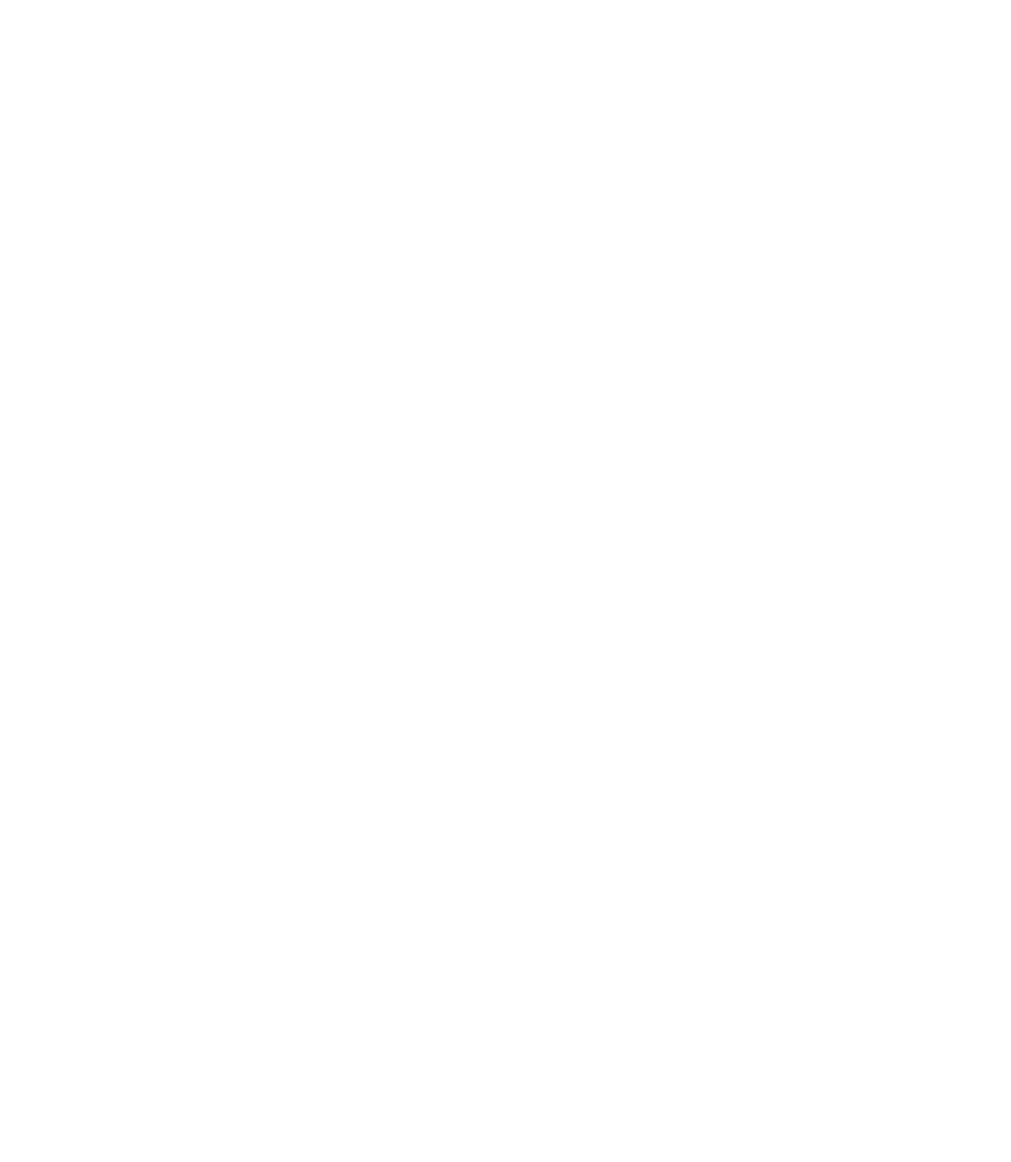
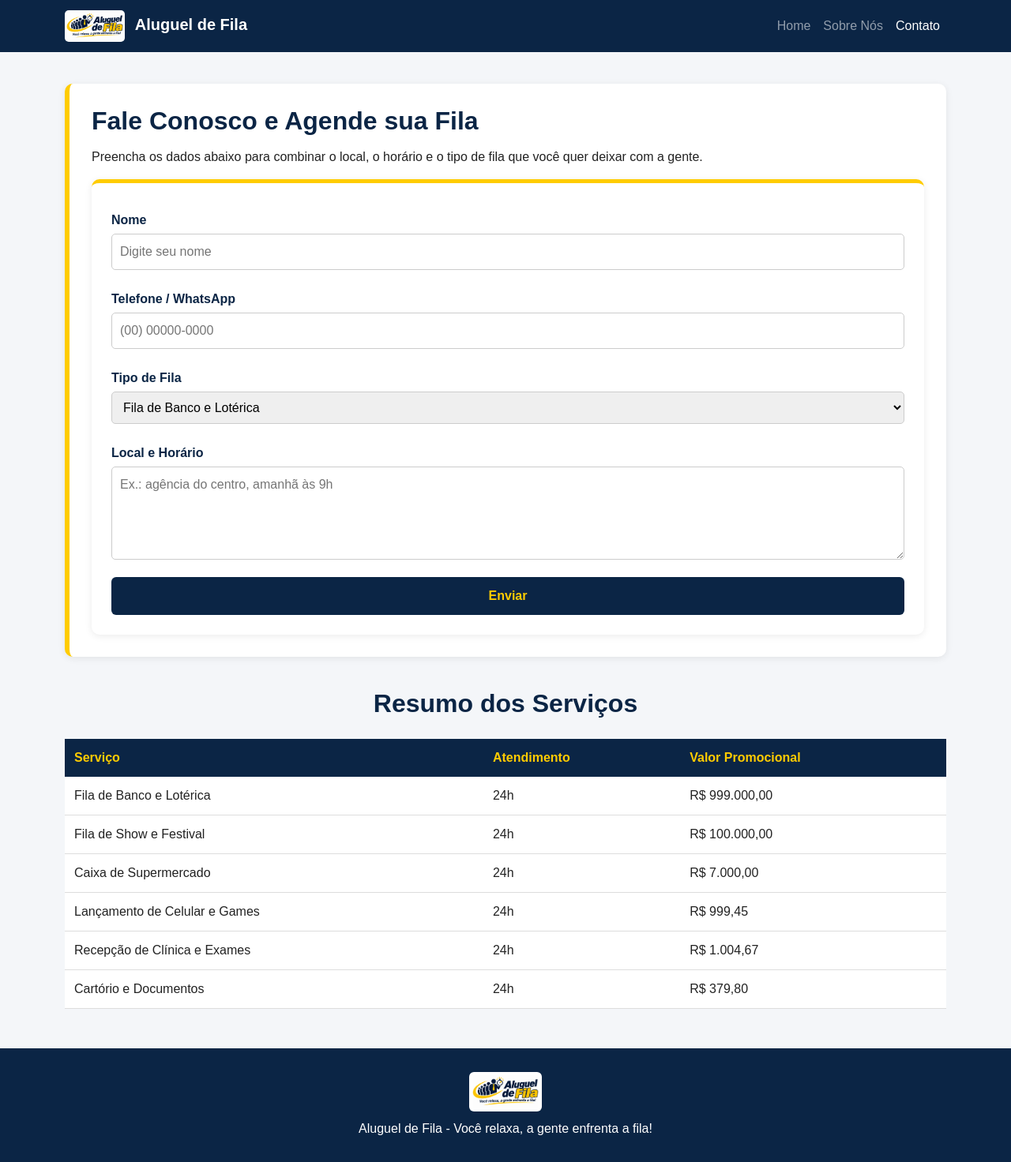
Before and after one commit to viniciuslimavieira1-dot/Projeto-Aluguel-Fila, a plain HTML site: page pages/contato.html in a window 1280 px wide. Shown: the whole page at 79% size. Before the commit the page ends 800 px from the top, so only its background shows below. Drawn offline with nearby package versions, Linux system fonts and the light colour scheme.

Commit message:
Estilização das páginas

```diff
--- a/pages/contato.html
+++ b/pages/contato.html
@@ -0,0 +1,121 @@
+<!DOCTYPE html>
+<html lang="pt-BR">
+<head>
+    <meta charset="UTF-8">
+    <meta name="viewport" content="width=device-width, initial-scale=1.0">
+    <title>Aluguel de Fila - Contato</title>
+    <link href="https://cdn.jsdelivr.net/npm/bootstrap@5.3.0/dist/css/bootstrap.min.css" rel="stylesheet">
+    <link rel="stylesheet" href="../style/style.css">
+</head>
+<body>
+
+    <header>
+        <nav class="navbar navbar-expand-lg navbar-dark">
+            <div class="container">
+                <a class="navbar-brand" href="../index.html">
+                    <img src="../img/logo.jpg" alt="Logo Aluguel de Fila">
+                    Aluguel de Fila
+                </a>
+                <button class="navbar-toggler" type="button" data-bs-toggle="collapse" data-bs-target="#menuNavegacao">
+                    <span class="navbar-toggler-icon"></span>
+                </button>
+                <div class="collapse navbar-collapse" id="menuNavegacao">
+                    <ul class="navbar-nav ms-auto">
+                        <li class="nav-item">
+                            <a class="nav-link" href="../index.html">Home</a>
+                        </li>
+                        <li class="nav-item">
+                            <a class="nav-link" href="../pages/sobre.html">Sobre Nós</a>
+                        </li>
+                        <li class="nav-item">
+                            <a class="nav-link active" href="../pages/contato.html">Contato</a>
+                        </li>
+                    </ul>
+                </div>
+            </div>
+        </nav>
+    </header>
+
+    <main class="container">
+        <section id="contato-box">
+            <h2>Fale Conosco e Agende sua Fila</h2>
+            <p>Preencha os dados abaixo para combinar o local, o horário e o tipo de fila que você quer deixar com a gente.</p>
+
+            <form>
+                <label for="nome">Nome</label>
+                <input type="text" id="nome" placeholder="Digite seu nome">
+
+                <label for="telefone">Telefone / WhatsApp</label>
+                <input type="text" id="telefone" placeholder="(00) 00000-0000">
+
+                <label for="servico">Tipo de Fila</label>
+                <select id="servico">
+                    <option>Fila de Banco e Lotérica</option>
+                    <option>Grade de Show e Festival</option>
+                    <option>Caixa de Supermercado</option>
+                    <option>Lançamento de Celular e Games</option>
+                    <option>Recepção de Clínica e Exames</option>
+                    <option>Cartório e Documentos</option>
+                </select>
+
+                <label for="mensagem">Local e Horário</label>
+                <textarea id="mensagem" rows="4" placeholder="Ex.: agência do centro, amanhã às 9h"></textarea>
+
+                <button>Enviar</button>
+            </form>
+        </section>
+
+        <section id="tabela-precos">
+            <h2>Resumo dos Serviços</h2>
+            <table>
+                <thead>
+                    <tr>
+                        <th>Serviço</th>
+                        <th>Atendimento</th>
+                        <th>Valor Promocional</th>
+                    </tr>
+                </thead>
+                <tbody>
+                    <tr>
+                        <td>Fila de Banco e Lotérica</td>
+                        <td>24h</td>
+                        <td>R$ 999.000,00</td>
+                    </tr>
+                    <tr>
+                        <td>Fila de Show e Festival</td>
+                        <td>24h</td>
+                        <td>R$ 100.000,00</td>
+                    </tr>
+                    <tr>
+                        <td>Caixa de Supermercado</td>
+                        <td>24h</td>
+                        <td>R$ 7.000,00</td>
+                    </tr>
+                    <tr>
+                        <td>Lançamento de Celular e Games</td>
+                        <td>24h</td>
+                        <td>R$ 999,45</td>
+                    </tr>
+                    <tr>
+                        <td>Recepção de Clínica e Exames</td>
+                        <td>24h</td>
+                        <td>R$ 1.004,67</td>
+                    </tr>
+                    <tr>
+                        <td>Cartório e Documentos</td>
+                        <td>24h</td>
+                        <td>R$ 379,80</td>
+                    </tr>
+                </tbody>
+            </table>
+        </section>
+    </main>
+
+    <footer>
+        <img src="../img/logo.jpg" alt="Logo Aluguel de Fila">
+        <p>Aluguel de Fila - Você relaxa, a gente enfrenta a fila!</p>
+    </footer>
+
+    <script src="https://cdn.jsdelivr.net/npm/bootstrap@5.3.0/dist/js/bootstrap.bundle.min.js"></script>
+</body>
+</html>
--- a/style/style.css
+++ b/style/style.css
@@ -0,0 +1,269 @@
+body {
+    font-family: Arial, Helvetica, sans-serif;
+    background-color: #f4f6f9;
+    color: #222222;
+    margin: 0;
+    padding: 0;
+}
+
+header {
+    background-color: #0b2545;
+}
+
+nav a {
+    color: #ffffff;
+    font-weight: bold;
+}
+
+nav a:hover {
+    color: #ffcc00;
+}
+
+nav img {
+    height: 40px;
+    width: auto;
+    background-color: #ffffff;
+    padding: 2px;
+    border-radius: 5px;
+    margin-right: 8px;
+}
+
+#topo-banner {
+    position: relative;
+    width: 100%;
+}
+
+#topo-banner img:first-child {
+    width: 100%;
+    height: 380px;
+    object-fit: cover;
+    display: block;
+}
+
+#topo-banner img:nth-child(2) {
+    position: absolute;
+    top: 15px;
+    right: 15px;
+    width: 105px;
+    height: auto;
+    background-color: #ffffff;
+    padding: 6px;
+    border-radius: 8px;
+    box-shadow: 0 4px 8px rgba(0, 0, 0, 0.35);
+}
+
+#topo-banner h2 {
+    position: absolute;
+    bottom: 14px;
+    left: 16px;
+    transform: none;
+    background-color: #0b2545;
+    color: #ffcc00;
+    padding: 8px 14px;
+    border: 2px solid #ffcc00;
+    border-radius: 6px;
+    font-size: 15px;
+    font-weight: bold;
+    text-align: left;
+    margin: 0;
+    max-width: 310px;
+}
+
+section {
+    margin-top: 40px;
+    margin-bottom: 40px;
+}
+
+#sobre-empresa,
+#historia-empresa,
+#sobre-topo,
+#contato-box {
+    background-color: #ffffff;
+    padding: 28px;
+    border-radius: 10px;
+    border-left: 6px solid #ffcc00;
+    box-shadow: 0 2px 10px rgba(0, 0, 0, 0.08);
+}
+
+#sobre-topo {
+    text-align: center;
+    border-left: none;
+    border-bottom: 5px solid #ffcc00;
+}
+
+#sobre-topo h1 {
+    color: #0b2545;
+    font-weight: bold;
+    margin-bottom: 8px;
+}
+
+#sobre-empresa h2,
+#historia-empresa h2,
+#contato-box h2 {
+    color: #0b2545;
+    font-weight: bold;
+    margin-bottom: 15px;
+}
+
+#sobre-empresa img,
+#sobre-topo img {
+    max-width: 160px;
+    height: auto;
+    display: block;
+    margin-top: 15px;
+}
+
+#sobre-topo img {
+    margin-left: auto;
+    margin-right: auto;
+}
+
+#vantagens h2,
+#servicos h2,
+#missao-visao h2,
+#como-funciona h2,
+#tabela-precos h2 {
+    color: #0b2545;
+    font-weight: bold;
+    text-align: center;
+    margin-bottom: 25px;
+}
+
+#vantagens > div,
+#missao-visao > div {
+    display: grid;
+    grid-template-columns: repeat(3, 1fr);
+    gap: 20px;
+}
+
+#vantagens > div > div,
+#missao-visao > div > div {
+    background-color: #ffffff;
+    padding: 20px;
+    border-radius: 8px;
+    border-top: 4px solid #ffcc00;
+    box-shadow: 0 2px 8px rgba(0, 0, 0, 0.08);
+}
+
+#vantagens h3,
+#missao-visao h3 {
+    color: #0b2545;
+    font-size: 19px;
+    font-weight: bold;
+}
+
+#servicos .row > div,
+#como-funciona .row > div {
+    margin-bottom: 24px;
+}
+
+main .card {
+    height: 100%;
+    border: none;
+    border-radius: 10px;
+    box-shadow: 0 4px 8px rgba(0, 0, 0, 0.1);
+}
+
+main .card img {
+    height: 190px;
+    object-fit: cover;
+}
+
+main .card h3 {
+    font-size: 19px;
+    font-weight: bold;
+    color: #0b2545;
+}
+
+main .card a {
+    background-color: #ffcc00;
+    color: #0b2545;
+    font-weight: bold;
+    border: none;
+    width: 100%;
+}
+
+main .card a:hover {
+    background-color: #e6b800;
+    color: #0b2545;
+}
+
+table {
+    width: 100%;
+    background-color: #ffffff;
+    border-collapse: collapse;
+    margin-top: 20px;
+}
+
+th {
+    background-color: #0b2545;
+    color: #ffcc00;
+    padding: 12px;
+    text-align: left;
+}
+
+td {
+    padding: 12px;
+    border-bottom: 1px solid #dddddd;
+}
+
+form {
+    background-color: #ffffff;
+    padding: 25px;
+    border-radius: 10px;
+    border-top: 5px solid #ffcc00;
+    box-shadow: 0 2px 10px rgba(0, 0, 0, 0.08);
+}
+
+label {
+    font-weight: bold;
+    color: #0b2545;
+    margin-top: 10px;
+    display: block;
+}
+
+input,
+select,
+textarea {
+    width: 100%;
+    padding: 10px;
+    margin-top: 5px;
+    margin-bottom: 15px;
+    border: 1px solid #cccccc;
+    border-radius: 5px;
+}
+
+form button {
+    background-color: #0b2545;
+    color: #ffcc00;
+    font-weight: bold;
+    padding: 12px 24px;
+    border: none;
+    border-radius: 6px;
+    width: 100%;
+}
+
+form button:hover {
+    background-color: #163a66;
+}
+
+footer {
+    background-color: #0b2545;
+    color: #ffffff;
+    text-align: center;
+    padding: 30px 15px;
+    margin-top: 50px;
+}
+
+footer img {
+    height: 50px;
+    width: auto;
+    background-color: #ffffff;
+    padding: 4px;
+    border-radius: 6px;
+    margin-bottom: 10px;
+}
+
+footer p {
+    margin: 0;
+}
```
Also changed, not shown: index.html (+7 -7 lines).
